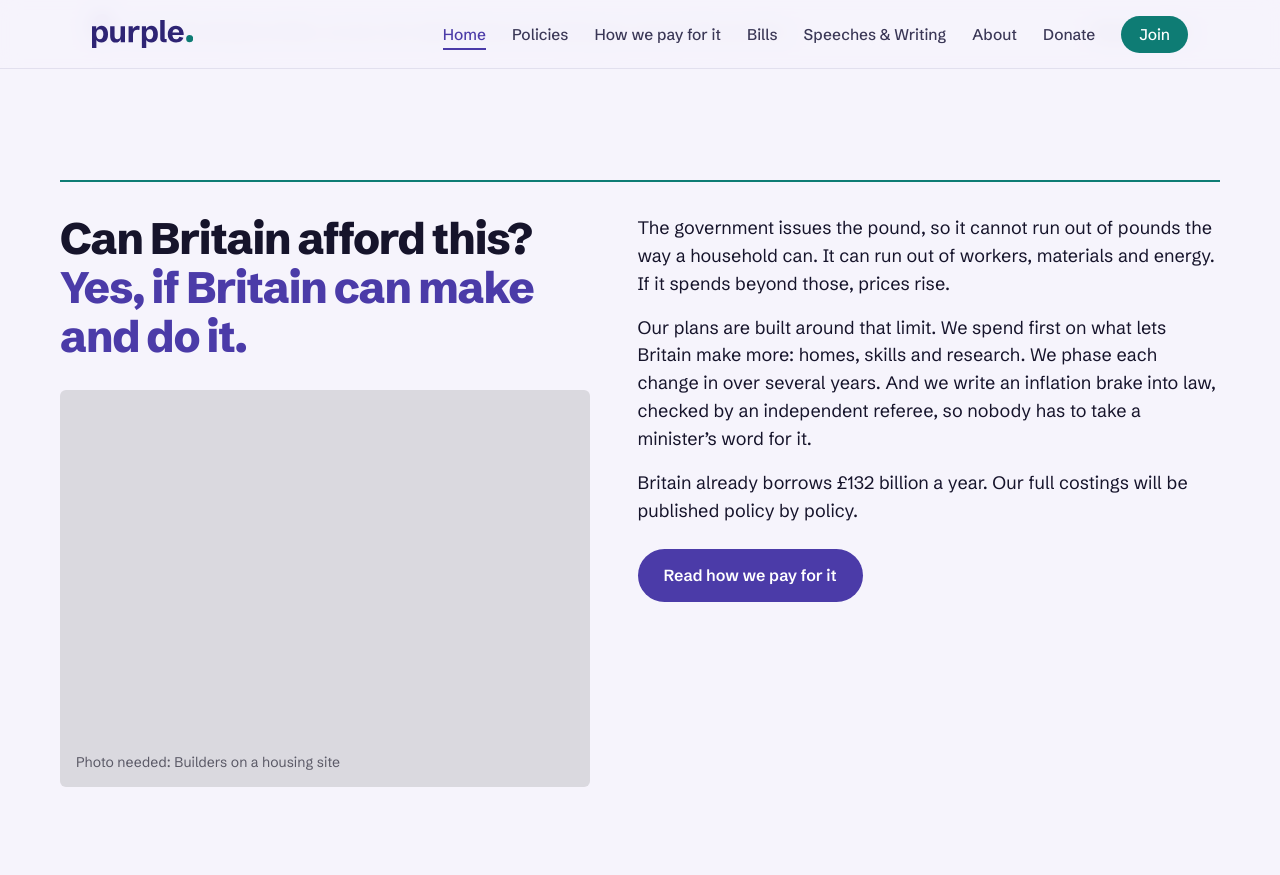
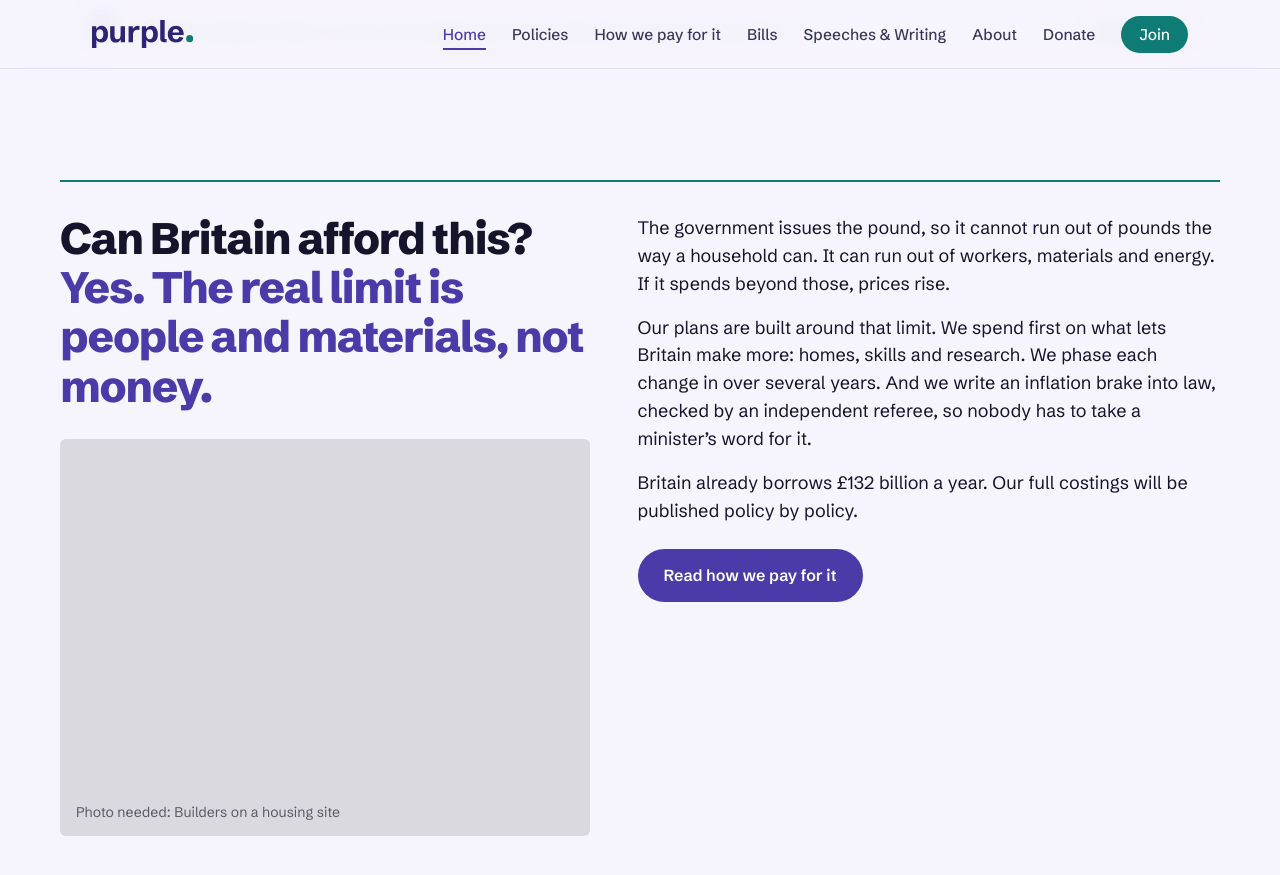
Before and after one commit to Purple-Party-uk/purple, a Jekyll site: the page built from index.html, in a window 1280 px wide and 900 px high, scrolled down 2051 px. Shown: the top 875 px of the window. Built offline with Jekyll 4.4.1, drawn with Linux system fonts in a browser that asks for light colours.

Commit message:
Afford headline: 'Yes. The real limit is people and materials, not money.' (#22)
Claude-Session: https://claude.ai/code/session_016kdNgxDW75Fo21PnHE7C5J

Co-authored-by: Claude <noreply@anthropic.com>

```diff
--- a/index.html
+++ b/index.html
@@ -45,7 +45,7 @@ title: Purple
 {% assign pay = site.policies | where: "key", "how-we-pay-for-it" | first %}
 <section class="afford"><div class="wrap afford-grid">
   <div class="afford-head reveal">
-    <h2>Can Britain afford this? <span>Yes, if Britain can make and do it.</span></h2>
+    <h2>Can Britain afford this? <span>Yes. The real limit is people and materials, not money.</span></h2>
     {% include image.html caption="Builders on a housing site" ratio="4/3" %}
   </div>
   <div class="afford-body reveal">
```
